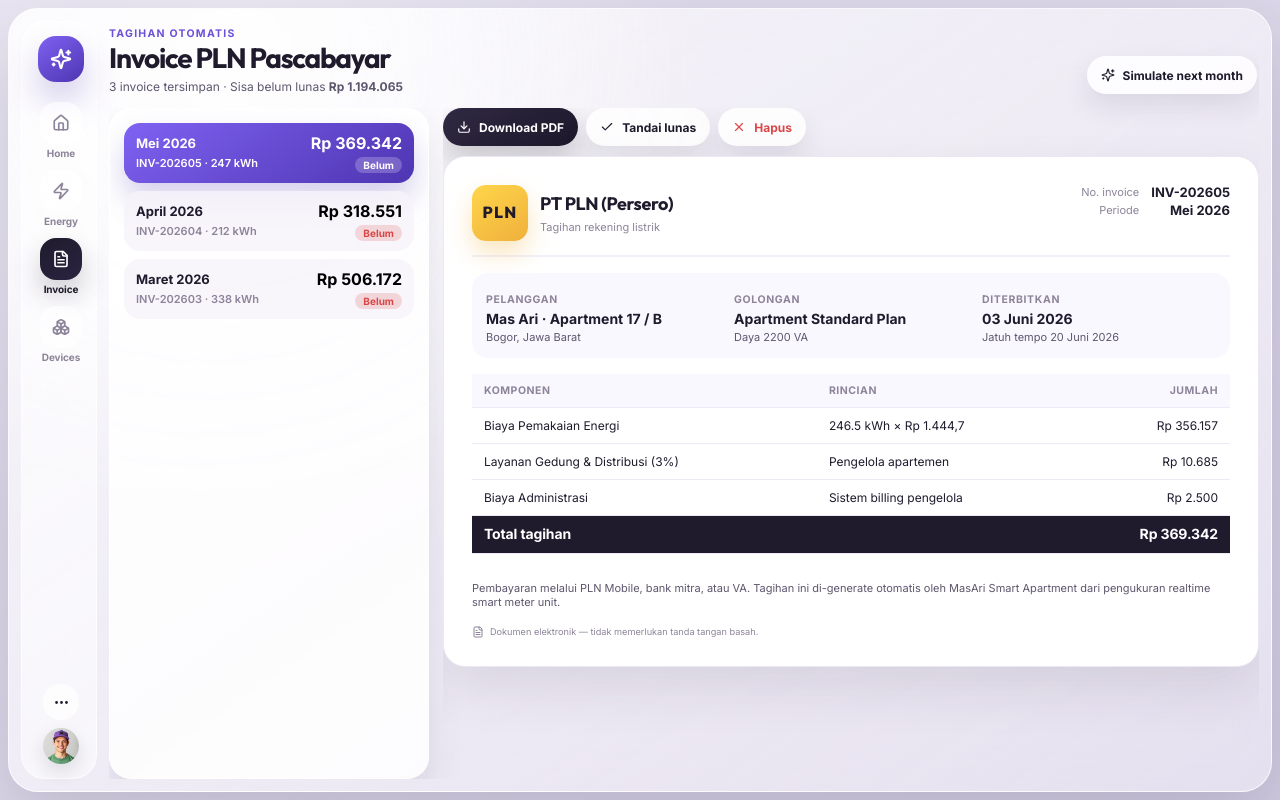
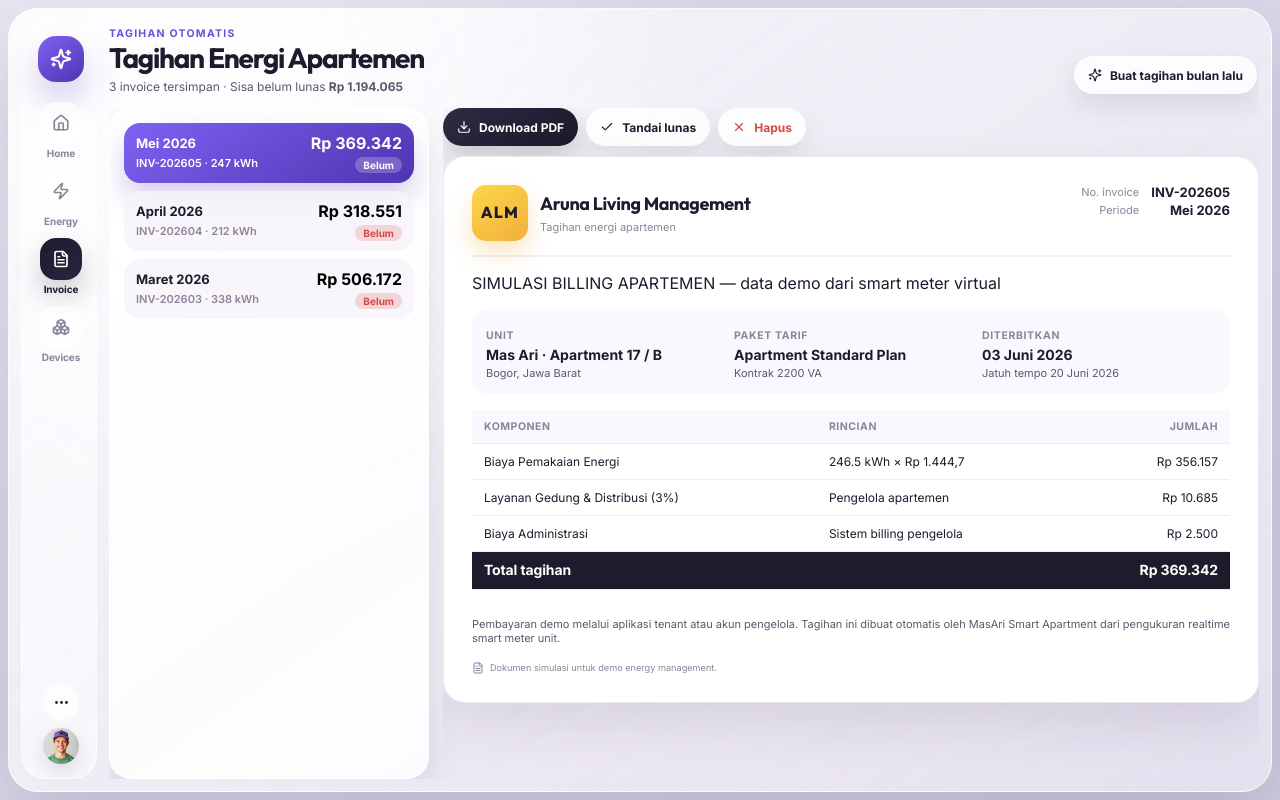
Before and after one commit to masarray/arhome, a React (Vite) app: page /#/invoices in a window 1280 px wide. Built offline with nearby package versions, Linux system fonts and the light colour scheme.

Commit message:
Replace branded invoice wording with apartment billing demo

```diff
--- a/src/pages/InvoicesPage.tsx
+++ b/src/pages/InvoicesPage.tsx
@@ -1,7 +1,7 @@
 import { useRef, useState } from "react";
 import { Check, Download, FileText, Loader2, Sparkles, X } from "lucide-react";
 import { useInvoices } from "@/hooks/useInvoices";
-import { billing, type Invoice } from "@/services/billingEngine";
+import { billing } from "@/services/billingEngine";
 import { TARIFF, formatRupiah } from "@/domain/tariff";
 
 function formatDate(ts: number) {
@@ -50,15 +50,15 @@
       <header className="page-header">
         <div>
           <span className="page-eyebrow">Tagihan Otomatis</span>
-          <h1>Invoice PLN Pascabayar</h1>
+          <h1>Tagihan Energi Apartemen</h1>
           <p>
             {invoices.length} invoice tersimpan · Sisa belum lunas{" "}
             <b>{formatRupiah(totalOutstanding)}</b>
           </p>
         </div>
         <div className="page-header__actions">
-          <button type="button" className="ghost-btn" onClick={() => billing.generateNextDemo()}>
-            <Sparkles size={14} /> Simulate next month
+          <button type="button" className="ghost-btn" onClick={() => billing.generatePreviousMonthDemo()}>
+            <Sparkles size={14} /> Buat tagihan bulan lalu
           </button>
         </div>
       </header>
@@ -67,7 +67,7 @@
         <aside className="invoice-list" aria-label="Daftar invoice">
           {invoices.length === 0 ? (
             <p className="invoice-list__empty">
-              Belum ada invoice. Tekan <b>Simulate next month</b> untuk membuat satu untuk demo.
+              Belum ada invoice. Tekan <b>Buat tagihan bulan lalu</b> untuk membuat satu untuk demo.
             </p>
           ) : (
             invoices.map((inv) => (
@@ -83,9 +83,7 @@
                 </span>
                 <span className="invoice-list-row__price">
                   <em>{formatRupiah(inv.breakdown.total)}</em>
-                  <span
-                    className={`invoice-status invoice-status--${inv.status}`}
-                  >
+                  <span className={`invoice-status invoice-status--${inv.status}`}>
                     {inv.status === "paid" ? "Lunas" : "Belum"}
                   </span>
                 </span>
@@ -97,21 +95,12 @@
         {selected ? (
           <article className="invoice-detail">
             <div className="invoice-detail__actions">
-              <button
-                type="button"
-                className="primary-btn"
-                onClick={downloadPdf}
-                disabled={downloading}
-              >
+              <button type="button" className="primary-btn" onClick={downloadPdf} disabled={downloading}>
                 {downloading ? <Loader2 size={14} className="spin" /> : <Download size={14} />}
                 Download PDF
               </button>
               {selected.status === "unpaid" ? (
-                <button
-                  type="button"
-                  className="ghost-btn"
-                  onClick={() => billing.markPaid(selected.id)}
-                >
+                <button type="button" className="ghost-btn" onClick={() => billing.markPaid(selected.id)}>
                   <Check size={14} /> Tandai lunas
                 </button>
               ) : (
@@ -119,11 +108,7 @@
                   <Check size={14} /> Sudah lunas · {selected.paidAt ? formatDate(selected.paidAt) : ""}
                 </span>
               )}
-              <button
-                type="button"
-                className="ghost-btn ghost-btn--danger"
-                onClick={() => billing.remove(selected.id)}
-              >
+              <button type="button" className="ghost-btn ghost-btn--danger" onClick={() => billing.remove(selected.id)}>
                 <X size={14} /> Hapus
               </button>
             </div>
@@ -132,10 +117,10 @@
               <header className="invoice-sheet__head">
                 <div>
                   <span className="invoice-sheet__brand">
-                    <span className="invoice-sheet__logo">PLN</span>
+                    <span className="invoice-sheet__logo">ALM</span>
                     <div>
-                      <strong>PT PLN (Persero)</strong>
-                      <small>Tagihan rekening listrik</small>
+                      <strong>Aruna Living Management</strong>
+                      <small>Tagihan energi apartemen</small>
                     </div>
                   </span>
                 </div>
@@ -147,16 +132,20 @@
                 </div>
               </header>
 
+              <div className="invoice-sheet__simulation-banner">
+                SIMULASI BILLING APARTEMEN — data demo dari smart meter virtual
+              </div>
+
               <section className="invoice-sheet__customer">
                 <div>
-                  <small>Pelanggan</small>
+                  <small>Unit</small>
                   <strong>Mas Ari · Apartment 17 / B</strong>
                   <span>Bogor, Jawa Barat</span>
                 </div>
                 <div>
-                  <small>Golongan</small>
+                  <small>Paket Tarif</small>
                   <strong>{TARIFF.goldenName}</strong>
-                  <span>Daya {TARIFF.contractVA} VA</span>
+                  <span>Kontrak {TARIFF.contractVA} VA</span>
                 </div>
                 <div>
                   <small>Diterbitkan</small>
@@ -192,12 +181,11 @@
 
               <footer className="invoice-sheet__foot">
                 <p>
-                  Pembayaran melalui PLN Mobile, bank mitra, atau VA. Tagihan
-                  ini di-generate otomatis oleh MasAri Smart Apartment dari
-                  pengukuran realtime smart meter unit.
+                  Pembayaran demo melalui aplikasi tenant atau akun pengelola. Tagihan ini dibuat otomatis oleh
+                  MasAri Smart Apartment dari pengukuran realtime smart meter unit.
                 </p>
                 <small>
-                  <FileText size={12} /> Dokumen elektronik — tidak memerlukan tanda tangan basah.
+                  <FileText size={12} /> Dokumen simulasi untuk demo energy management.
                 </small>
               </footer>
             </div>
```
